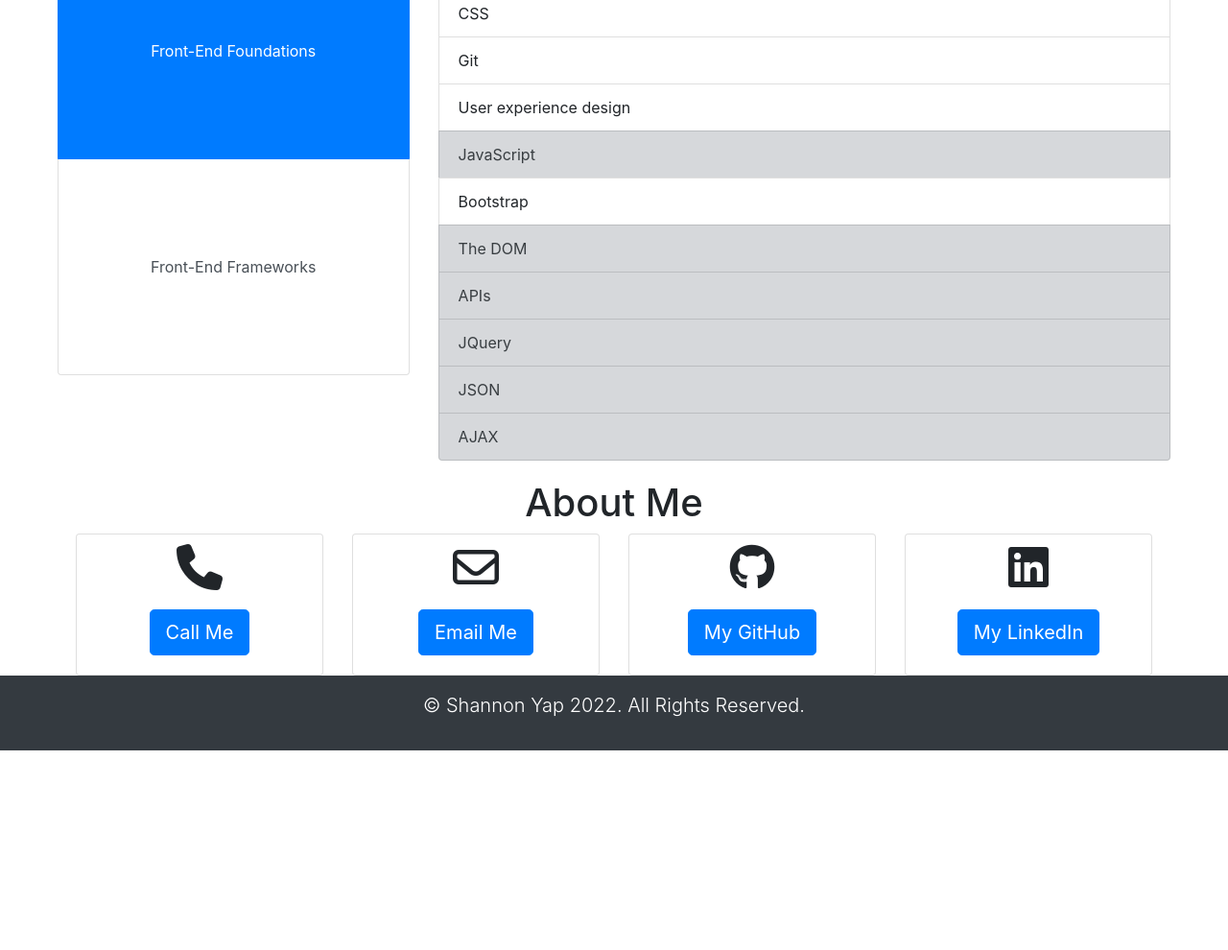
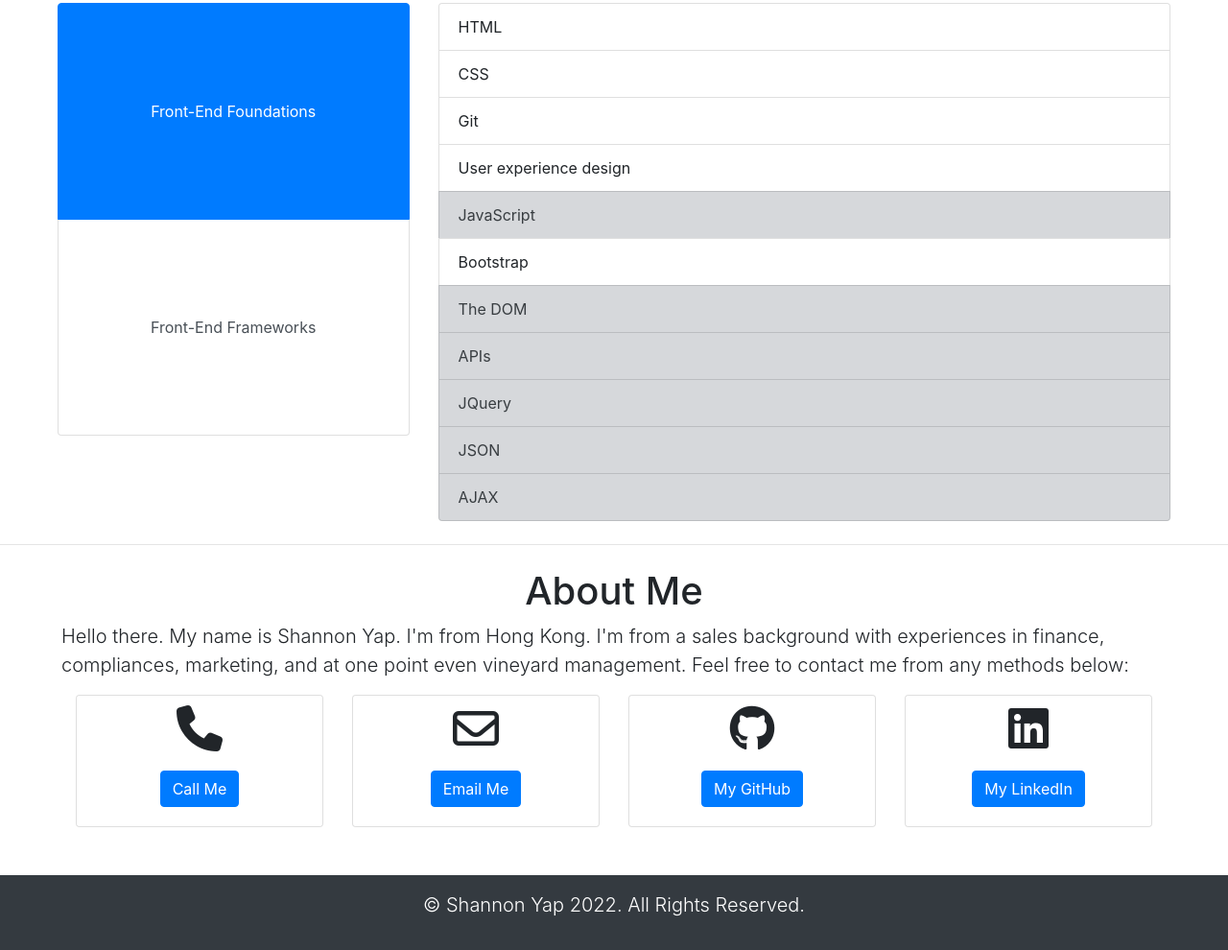
Before and after one commit to damnsemicolon/bootstrap-portfolio-shannon, a plain HTML site: page index.html in a window 1280 px wide. Shown: the part 2483-3473 px from the top of the page at 96% size. Before the commit the page ends 3265 px from the top, so only its background shows below. Drawn offline with nearby package versions, Linux system fonts and the light colour scheme.

```diff
--- a/css/style.css
+++ b/css/style.css
@@ -86,6 +86,6 @@ a, a:hover {
     padding-top:10px;
 }
 
-.section-title #about-me {
-    padding-bottom: 50px;
+footer {
+    margin-top: 50px;
 }
--- a/index.html
+++ b/index.html
@@ -201,6 +201,8 @@
 
     </section>
 
+    <hr class="my-4">
+
     <!-- Skill Section in Lists -->
     <!-- List out the skills you expect to learn from the bootcamp. -->
 
@@ -257,37 +259,40 @@
         </div>
     </section>
 
+    <hr class="my-4">
+
     <!-- About Me Section -->
     <!-- An "About Me" section in the same row. -->
 
     <h1 class="section-title" id="about-me">About Me</h1>
+    <p class="lead mx-auto" style="width:90%">Hello there. My name is Shannon Yap. I'm from Hong Kong. I'm from a sales background with experiences in finance, compliances, marketing, and at one point even vineyard management. Feel free to contact me from any methods below:</p>
 
     <div class="card-deck mx-auto" style="width:90%">
         <div class="card">
             <i class="fa-solid fa-phone fa-3x mx-auto"></i>
             <div class="card-body mx-auto">
-            <a href="tel:+447878715906" class="btn btn-primary btn-lg" role="button" aria-pressed="true">Call Me</a>
+            <a href="tel:+447878715906" class="btn btn-primary " role="button" aria-pressed="true">Call Me</a>
           </div>
         </div>
 
         <div class="card">
             <i class="fa-regular fa-envelope fa-3x mx-auto"></i>
           <div class="card-body mx-auto">
-            <a href="mailto:shannoninengland@gmail.com" class="btn btn-primary btn-lg" role="button" aria-pressed="true">Email Me</a>
+            <a href="mailto:shannoninengland@gmail.com" class="btn btn-primary " role="button" aria-pressed="true">Email Me</a>
           </div>
         </div>
 
         <div class="card">
             <i class="fa-brands fa-github fa-3x mx-auto"></i>
           <div class="card-body mx-auto">
-            <a href="https://github.com/damnsemicolon" class="btn btn-primary btn-lg" role="button" aria-pressed="true">My GitHub</a>
+            <a href="https://github.com/damnsemicolon" class="btn btn-primary " role="button" aria-pressed="true">My GitHub</a>
           </div>
         </div>
 
         <div class="card">
             <i class="fa-brands fa-linkedin fa-3x mx-auto"></i>
           <div class="card-body mx-auto">
-            <a href="https://www.linkedin.com/in/shannonyap/" class="btn btn-primary btn-lg" role="button" aria-pressed="true">My LinkedIn</a>
+            <a href="https://www.linkedin.com/in/shannonyap/" class="btn btn-primary " role="button" aria-pressed="true">My LinkedIn</a>
           </div>
         </div>
 
@@ -300,7 +305,7 @@
 
     <footer class="lead text-center text-white py-3" style="background-color: #343a40;">
 
-            <p>&copy; Shannon Yap 2022. All Rights Reserved.</p>
+        <p>&copy; Shannon Yap 2022. All Rights Reserved.</p>
 
     </footer>
 
```
